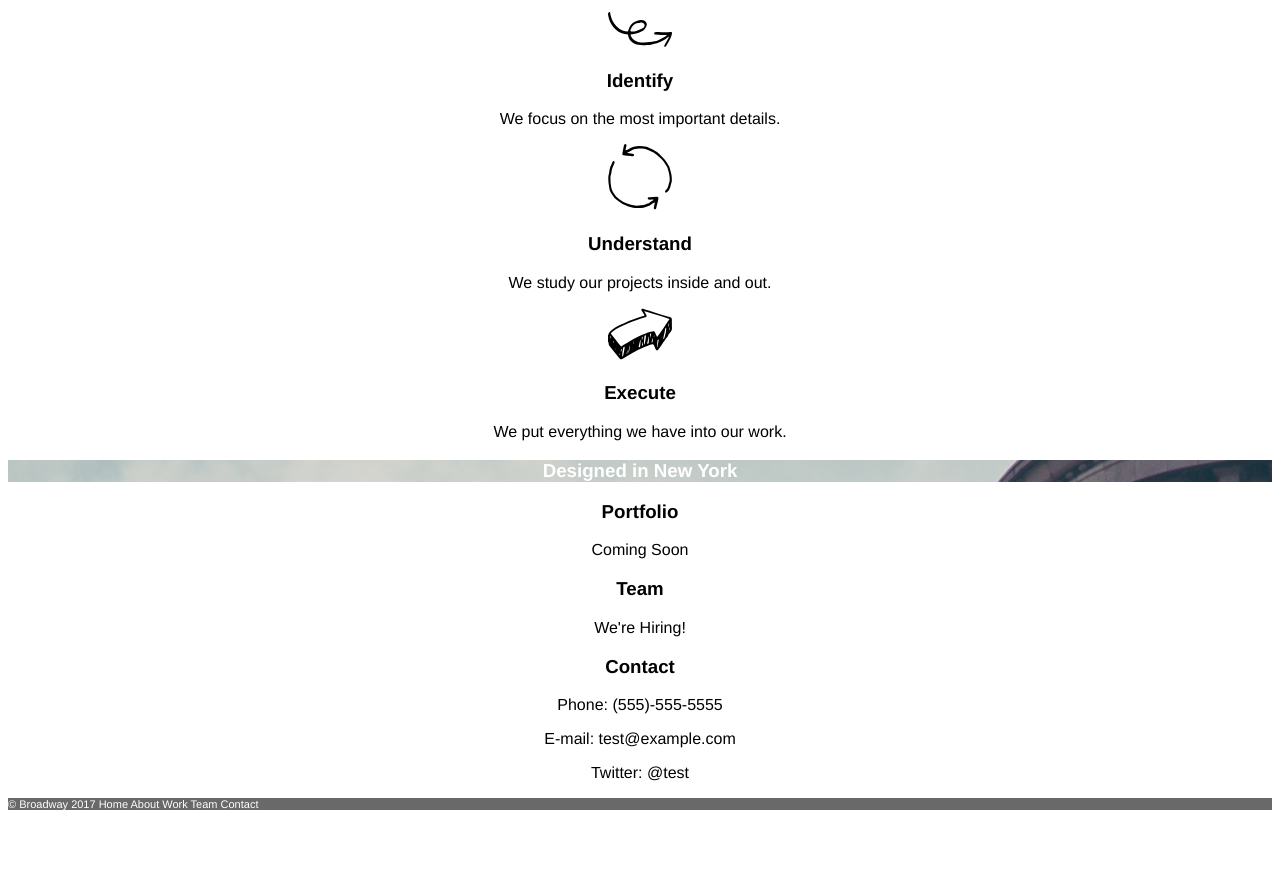
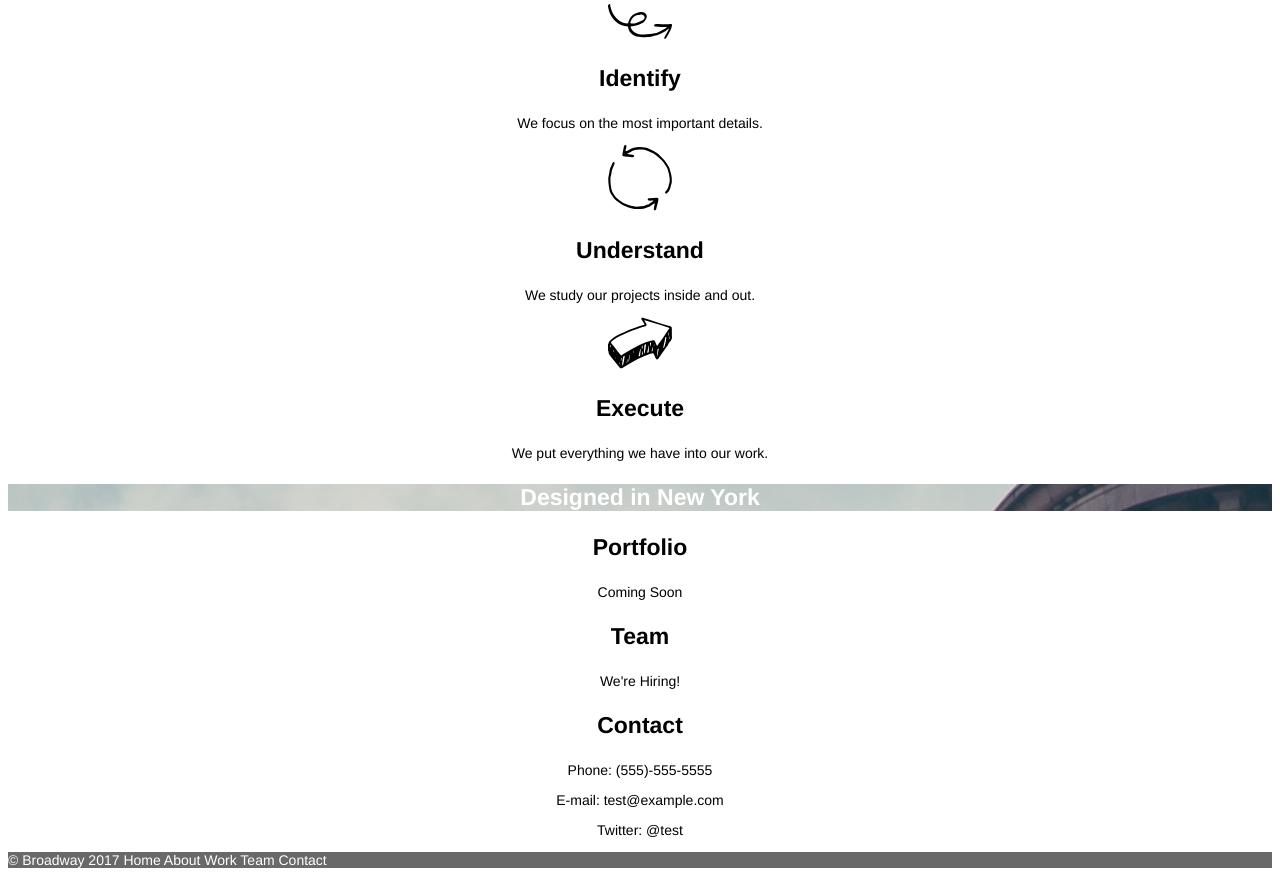
Before and after one commit to mariolozano/broadway, a plain HTML site: page index.html in a window 1280 px wide. Shown: the part 421-1303 px from the top of the page. Before the commit the page ends 1242 px from the top, so only its background shows below. Drawn offline with Linux system fonts and the light colour scheme.

Commit message:
Update header, section, article, footer.

```diff
--- a/index.html
+++ b/index.html
@@ -18,7 +18,7 @@
 	    </div>
 
     	<!-- Main section -->
-    	<div class="container" id="process">
+    	<section id="process">
     		<h2>Our Process</h2>
 
             <!--Identify section-->
@@ -41,35 +41,37 @@
             </p>
             <h3>Execute</h3>
             <p>We put everything we have into our work.</p>
-        </div>
+        </section>
         <!-- mini Hero section -->
         <div class="hero">
             <h3>Designed in New York</h3>
         </div>
 
-        <div class="">
+        <!-- About Section -->
+        <section>
             <!-- Portfolio Section -->
+            <article id="work">
                 <h3>Portfolio</h3>
                 <p>Coming Soon</p>
-
+            </article>
             <!--Team Section -->
+            <article id="team">
                 <h3>Team</h3>
                 <p>We're Hiring!</p>
-
+            </article>
             <!--Contact Section -->
+            <article id="contact">
                 <h3>Contact</h3>
                 <p>Phone: (555)-555-5555</p>
                 <p>E-mail: test@example.com</p>
                 <p>Twitter: @test</p>
-        </div>
+            </article>
+        </section>
 
         <!-- Footer -->
         <footer>
             <p>&copy; Broadway 2017 Home About Work Team Contact</p>
         </footer>
 
-
-
-    	</div>
     </body>
 </html>
--- a/res/css/style.css
+++ b/res/css/style.css
@@ -1,5 +1,4 @@
 body {
-	text-align: center;
 	font-family: Helvetica, sans-serif;
 }
 
@@ -9,20 +8,34 @@ body {
 	color: white;
 }
 
+h1, h2, h3 {
+	font-weight: bold;
+}
+
 h1 {
 	font-size: 70px;
-	font-weight: bold;
 	color: white;
 }
 
 h2 {
 	font-size: 32px;
-	font-weigh: bold;
+}
+
+h3 {
+	font-size: 23px;
 }
 
 .top-nav {
 	font-size: 18px;
 	color: white;
+}
+
+section {
+	text-align: center;
+}
+
+p {
+	font-size: 14px;
 }
 
 footer {
```
Lines whose indentation alone changed are shown as unchanged.
